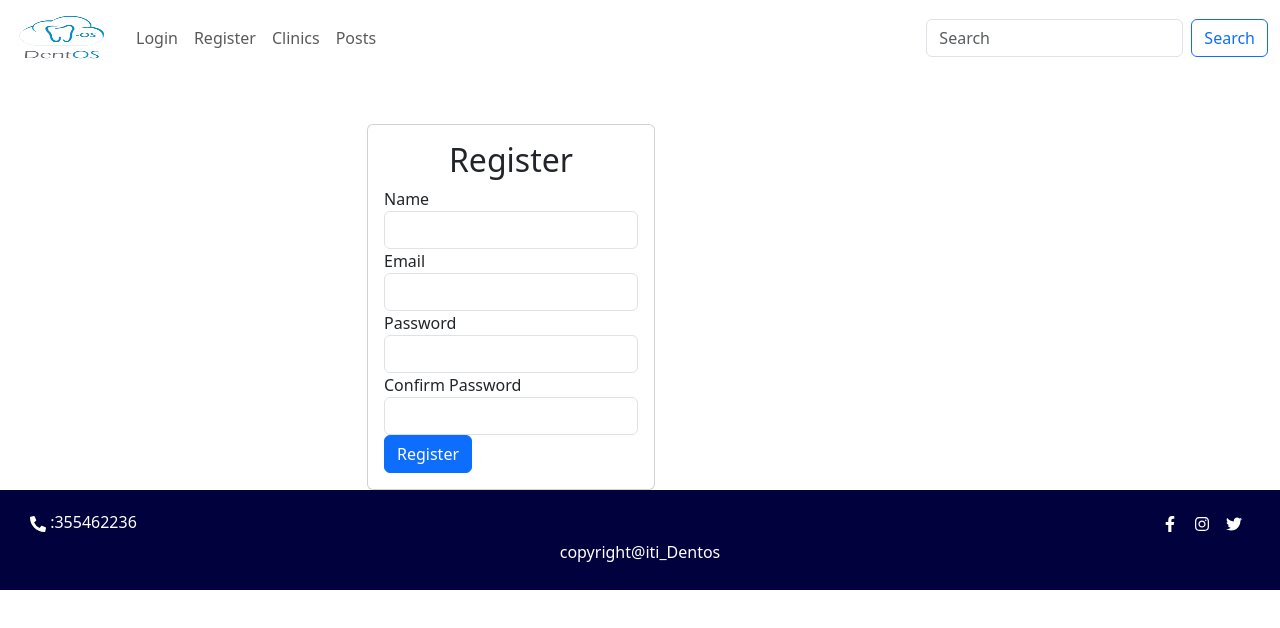
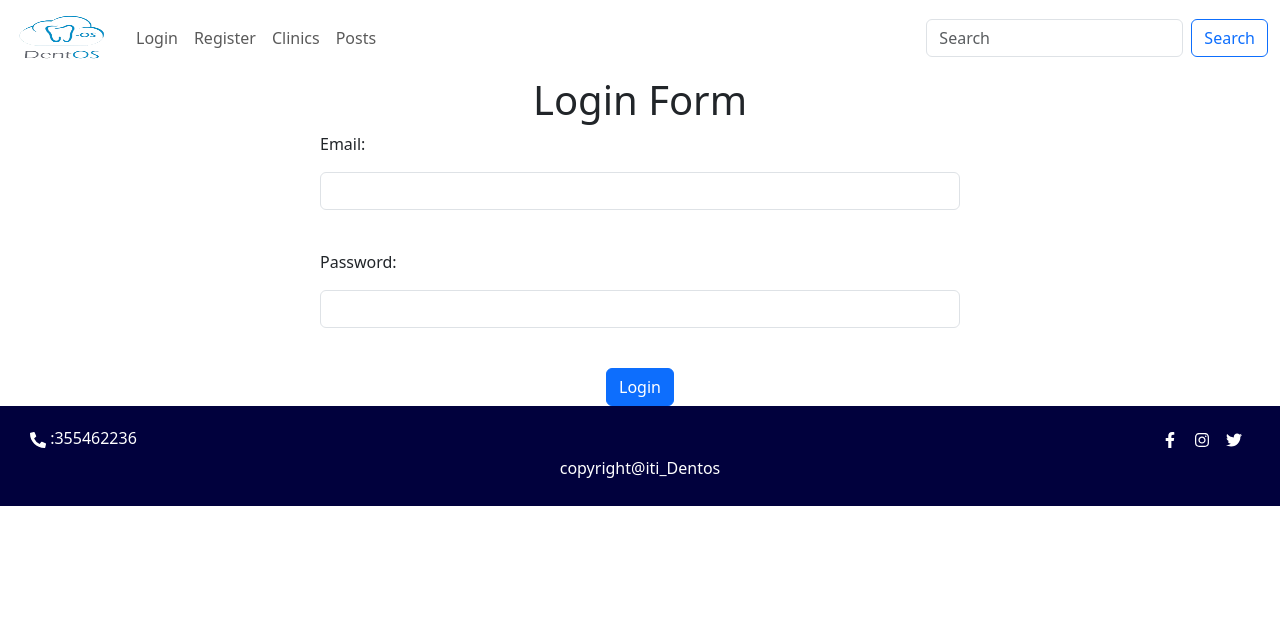
Before and after one commit to Isla-Nad/ITI-FinalProject, a React (Create React App) app: page /login in a window 1280 px wide. Shown: the top 628 px of the page. Built offline with nearby package versions, Linux system fonts and the light colour scheme.

Commit message:
add login page

```diff
--- a/src/App.js
+++ b/src/App.js
@@ -7,7 +7,9 @@ import Clinics from "./pages/clinics/Clinics";
 import Home from "./pages/home/Home";
 import Posts from "./pages/community/Posts";
 import ClinicDetail from "./pages/clinics/ClinicDetail";
-import Login from "./pages/login";
+import Register from "./pages/Register";
+import Login from "./pages/Login";
+
 
 function App() {
   return (
@@ -16,6 +18,8 @@ function App() {
         <Nav />
         <Routes>
           <Route path="/login" element={<Login />} />
+          <Route path="/register" element={<Register />} />
+
           <Route path="/" element={<Home />} />
           <Route path="/clinics" element={<Clinics />} />
           <Route path="/posts" element={<Posts />} />
--- /dev/null
+++ b/src/pages/Login.js
@@ -0,0 +1,83 @@
+import { useState } from "react"
+
+function Login(){
+    const [userdata, setUserData]= useState({
+        mail: "",
+        password: ""
+    })
+     // erroe handling
+    const [error, setError]=useState({
+        mailError:"",
+        passError:""
+    })
+    // regex
+    let reg= /^[a-zA-Z0-9._%+-]+@[a-zA-Z0-9.-]+\.[a-zA-Z]{2,}$/;
+    const change=(e)=>{
+
+        if(e.target.name=="mail"){
+
+            setUserData({
+                ...userdata,
+                mail: e.target.value
+            })
+            setError({
+                ...error,
+                mailError: reg.test(e.target.value)?"":"input valid email"
+
+            })
+        }else{
+            setUserData({
+                ...userdata,
+                password: e.target.value
+            })
+            setError({
+                ...error,
+                passError: e.target.value.length<8&&"min password is 8 character"
+            })
+
+        }
+
+    }
+
+    // prevent refresh page
+
+   const submit=(e)=>{
+    e.preventDefault()
+   }
+    reg.test("2asdfffgw2_06fd@sd.com")?console.log("true"):console.log("false");
+
+
+    return(
+        <>
+
+        <div id="content" align="center" >
+            <form  className="col-6 " onSubmit={(e)=> submit(e)}>
+
+                <h1>Login Form</h1>
+
+                <p  align="left">Email: </p>
+                <input type="text" id="mail"
+                value={userdata.mail}
+                onChange={ (e) => change(e)}
+                className="form-control" name="mail"
+                />
+                <p  className="text-danger ">{error.mailError}</p>
+                < br />
+
+                <p  align="left">Password: </p>
+                <input type="password" id="password"
+                className="form-control" name="password"
+                value={userdata.password}
+                onChange={ (e) => change(e)}
+                />
+
+                 <p  className="text-danger ">{error.passError}</p>
+                < br />
+
+                <button type="submit" className="btn btn-primary">Login</button>
+            </form>
+        </div>
+            </>
+    )
+}
+export default Login
```
Also changed, not shown: src/pages/Register.js (renamed from src/pages/login.js).
